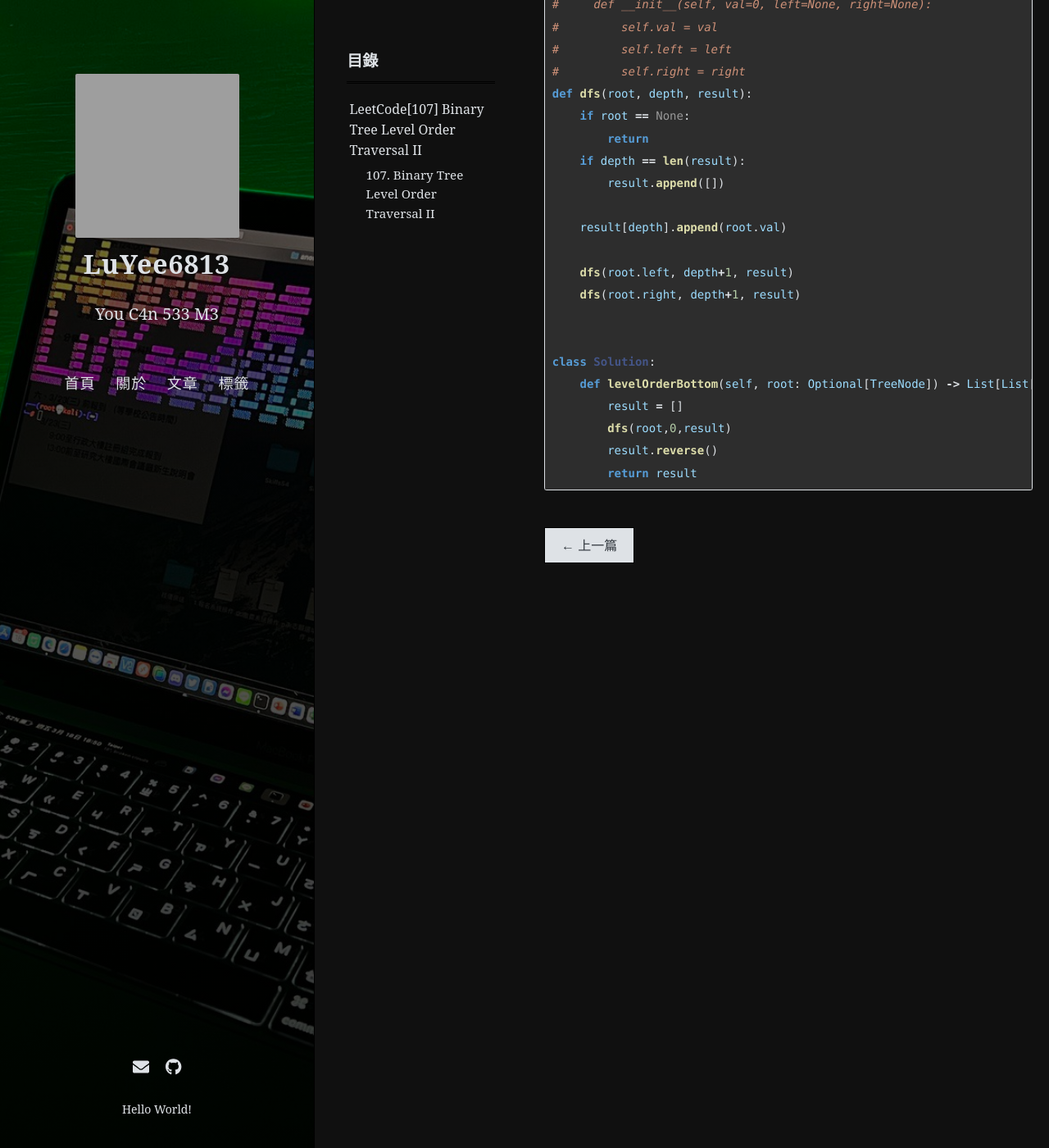
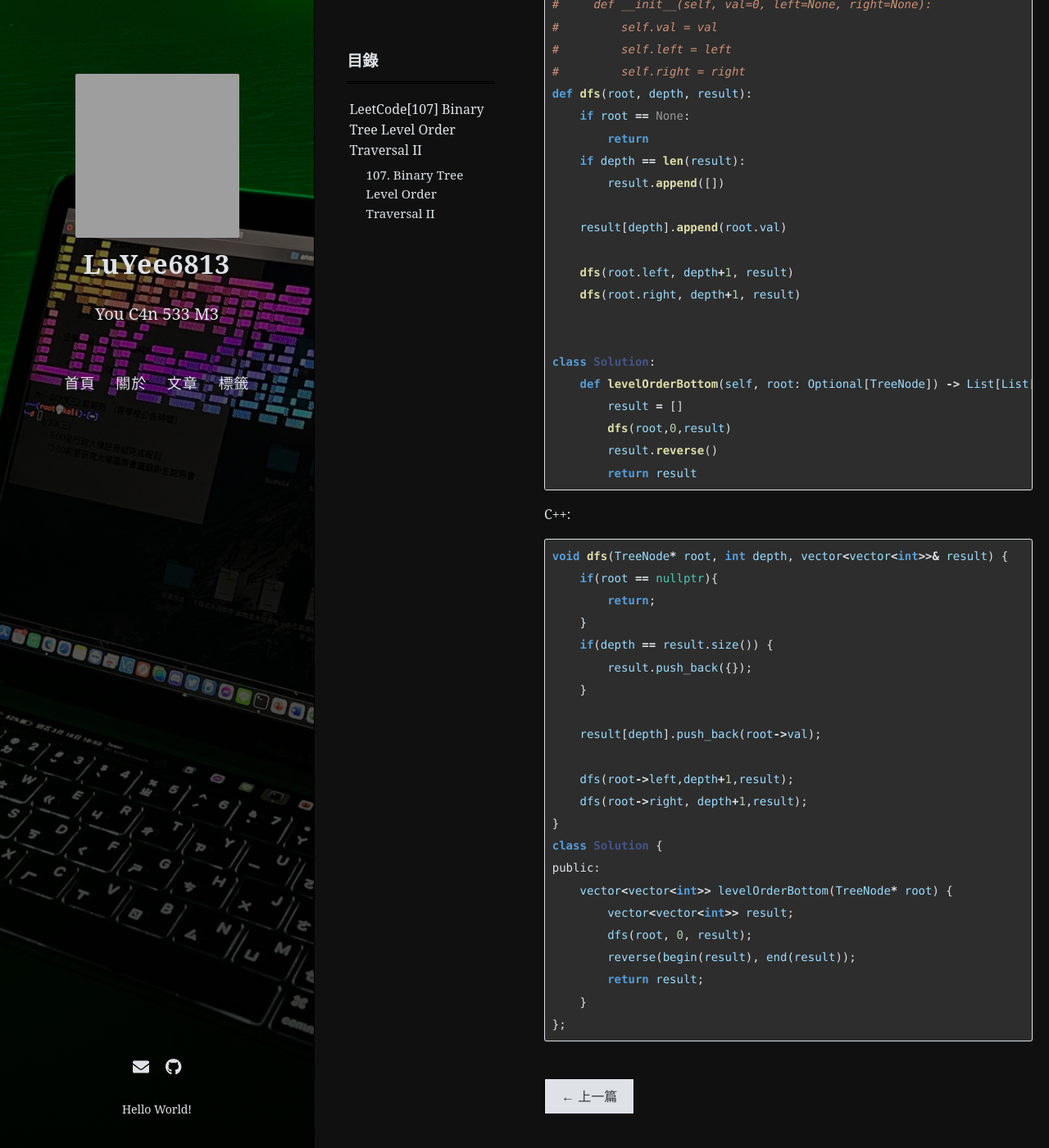
Before and after one commit to LuYee6813/blog, a Jekyll site: the page built from _posts/2022-06-07-LeetCode-107.md, in a window 1280 px wide and 1400 px high, scrolled down 437 px. Shown: the whole window at 82% size. Built offline with Jekyll 4.4.1, drawn with Linux system fonts in a browser that asks for light colours; comment, search, counter and statistics services are not loaded; grey boxes are pictures that could not be loaded.

Commit message:
Update 2022-06-07-LeetCode-107.md

````diff
--- a/_posts/2022-06-07-LeetCode-107.md
+++ b/_posts/2022-06-07-LeetCode-107.md
@@ -36,3 +36,29 @@ class Solution:
         result.reverse()
         return result
 ```
+
+C++:
+```c++
+void dfs(TreeNode* root, int depth, vector<vector<int>>& result) {
+    if(root == nullptr){
+        return;
+    }
+    if(depth == result.size()) {
+        result.push_back({});
+    }
+
+    result[depth].push_back(root->val);
+
+    dfs(root->left,depth+1,result);
+    dfs(root->right, depth+1,result);
+}
+class Solution {
+public:
+    vector<vector<int>> levelOrderBottom(TreeNode* root) {
+        vector<vector<int>> result;
+        dfs(root, 0, result);
+        reverse(begin(result), end(result));
+        return result;
+    }
+};
+```
````
